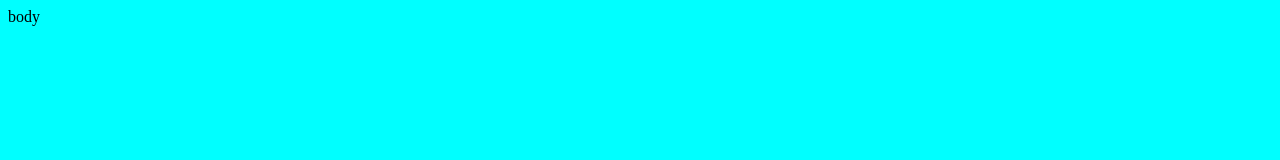
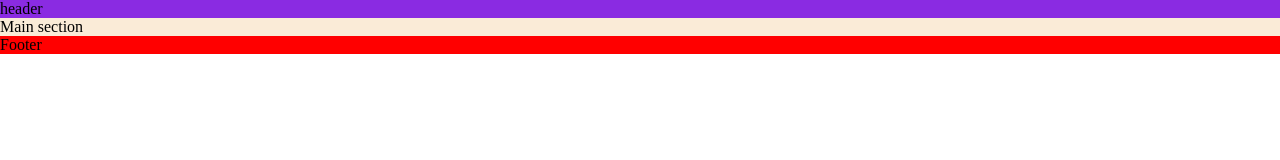
Before and after one commit to kun-shukla/ci-p1-mind-flora, a plain HTML site: page index.html in a window 1280 px wide. Drawn offline with Linux system fonts and the light colour scheme.

Commit message:
Add basic structure / override browser styling

```diff
--- a/assets/css/style.css
+++ b/assets/css/style.css
@@ -1,3 +1,21 @@
+/* This will override default styling applied by browser */
+* {
+  padding: 0;
+  margin: 0;
+  box-sizing: border-box;
+}
+
 body {
-  background-color: aqua;
 }
+
+header {
+  background-color: blueviolet;
+}
+
+main {
+  background-color: antiquewhite;
+}
+
+footer {
+  background-color: red;
+}
--- a/index.html
+++ b/index.html
@@ -12,13 +12,21 @@
         content="nature, walks, wellbeing, wildlife, outdoors, mindfulness, therapy, wellness, self-improvement">
     <!-- Page title to appear in browser tab -->
     <title>Mind Flora</title>
+    <!--Linking to stylesheet -->
     <link rel="stylesheet" href="assets/css/style.css">
+    <!-- Favicon to appear on browser tab // image taken from Flaticon.com -->
     <link rel="shortcut icon" href="assets/images/mental-health-2-5.png" type="image/x-icon">
-
 </head>
 
 <body>
-    body
+    <!-- Header -->
+    <header>header</header>
+
+    <!-- Main section -->
+    <main>Main section</main>
+
+    <!-- Footer -->
+    <footer>Footer</footer>
 </body>
 
 </html>
```
